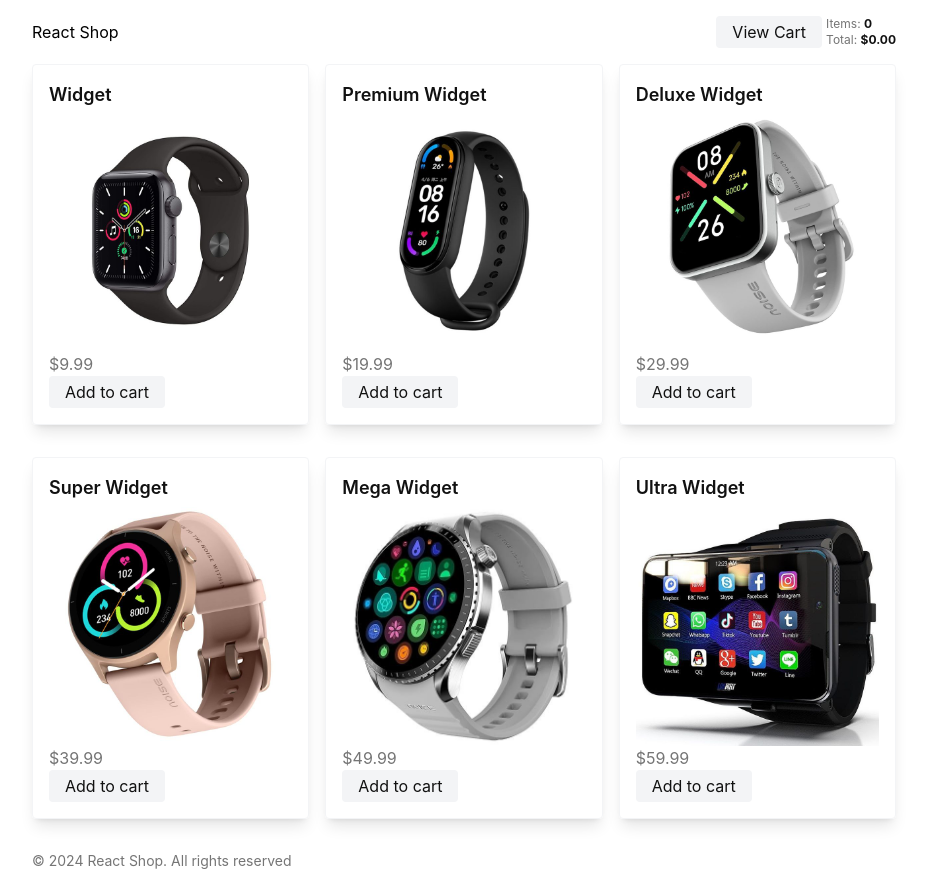
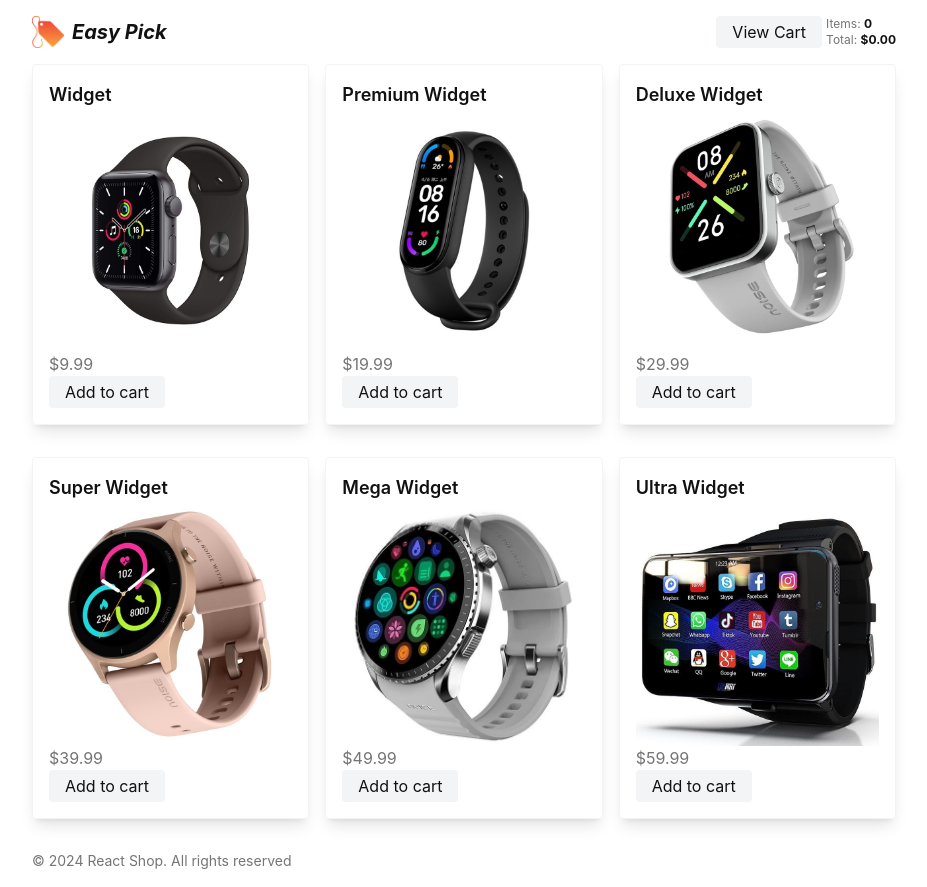
Before and after one commit to Timbar09/Cart-TypeScript-App, a React (Vite) app: page / in a window 1280 px wide. Shown: the whole page, without its empty margins (176-1103 px from the left). Built offline with nearby package versions, Linux system fonts and the light colour scheme.

Commit message:
Refactor Header component to include logo and update shop name

```diff
--- a/src/App.tsx
+++ b/src/App.tsx
@@ -15,7 +15,7 @@ function App() {
     <>
       <Header viewCart={viewCart} setViewCart={setViewCart} />
 
-      <Container className="text-text-secondary">{pageContent}</Container>
+      <Container className="text-text-secondary px-14">{pageContent}</Container>
 
       <Footer viewCart={viewCart} />
     </>
--- a/src/components/Header.tsx
+++ b/src/components/Header.tsx
@@ -2,6 +2,8 @@ import useCart from '../hooks/useCart';
 
 import Container from './Container';
 import Button from './Button';
+
+import logoImg from '../assets/logo.png';
 
 type PropsType = {
   viewCart: boolean;
@@ -14,7 +16,10 @@ const Header = ({ viewCart, setViewCart }: PropsType) => {
   const content = (
     <header>
       <Container className="flex justify-between items-center py-4">
-        <h1>React Shop</h1>
+        <div className="flex items-center gap-2">
+          <img src={logoImg} alt="Logo" className="h-8" />{' '}
+          <h1 className="hidden sm:block text-text-primary font-bold italic text-xl">Easy Pick</h1>
+        </div>
 
         <div className="flex items-center gap-1">
           <Button handleClick={() => setViewCart(!viewCart)}>
```
